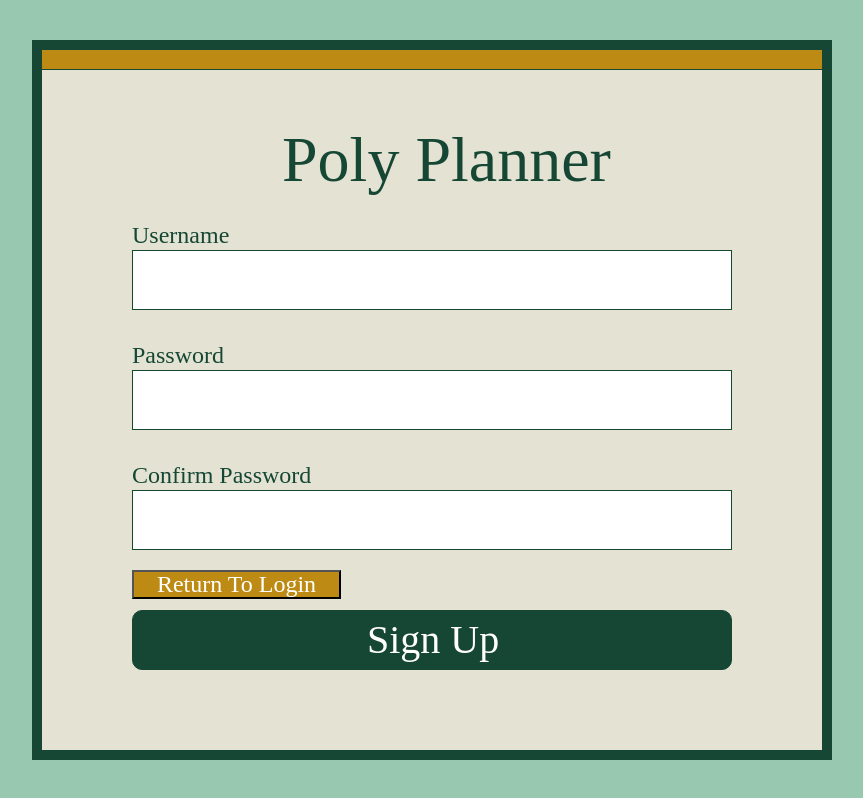
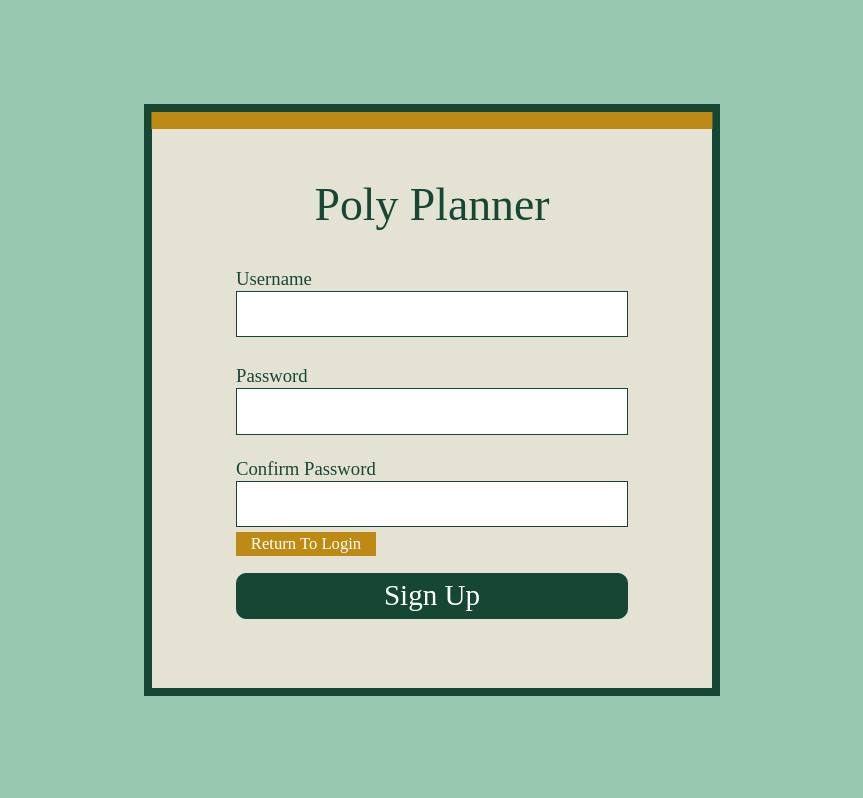
Before and after one commit to KevinBeltran23/csc307_154734, a React (Vite) app in the folder packages/react-frontend/: page /signup in a window 1280 px wide. Shown: the whole page, without its empty margins (208-1071 px from the left). Built offline with nearby package versions, Linux system fonts and the light colour scheme.

Commit message:
resizing

```diff
--- a/packages/react-frontend/src/components/Login.css
+++ b/packages/react-frontend/src/components/Login.css
@@ -2,55 +2,82 @@
 .login-main-box {
     box-sizing: border-box;
     position: absolute;
-    width: 800px;
-    height: 600px;
-    left: 50%; /* Center horizontally */
-    top: calc(50% - 600px / 2); /* Center vertically */
-    margin-left: -400px; /* Half of the width to offset the left position */
+    width: 45%;
+    height: 60%;
+    left: 50%;
+    top: 50%;
+    transform: translate(-50%, -50%);
     background: #e4e3d3;
-    border: 10px solid #154734;
+    border: calc(.4vw + .4vh) solid #154734;
+}
+
+/* Poly Planner */
+.login-poly-planner {
+    position: absolute;
+    left: 50%;
+    top: 22%;
+    transform: translate(-50%, -50%);
+    font-family: "Josefin Sans";
+    font-style: normal;
+    font-weight: 400;
+    font-size: calc(2.2vw + 2.2vh);
+    color: #154734;
+    white-space: nowrap; /* Prevent text from wrapping */
 }
 
 /* Username Box */
 .login-username-box {
     box-sizing: border-box;
-    position: absolute;
-    width: 600px;
-    height: 60px;
-    left: 50%; /* Center horizontally */
-    top: calc(50% - 60px / 2 - 60px); /* Center vertically */
-    margin-left: -300px; /* Half of the width to offset the left position */
+    position: relative;
+    width: 70%;
+    height: 10%;
     background: #ffffff;
     border: 1px solid #154734;
+    left: 50%;
+    top: 30%;
+    transform: translateX(-50%);
 }
 
 /* Password Box */
 .login-password-box {
     box-sizing: border-box;
     position: absolute;
-    width: 600px;
-    height: 60px;
-    left: 50%; /* Center horizontally */
-    top: calc(50% - 60px / 2 + 60px); /* Center vertically */
-    margin-left: -300px; /* Half of the width to offset the left position */
+    width: 70%;
+    height: 10%;
     background: #ffffff;
     border: 1px solid #154734;
+    left: 50%;
+    top: 55%;
+    transform: translateX(-50%);
 }
 
-/* login Box */
+/* Login Box */
 .login-login-box {
     box-sizing: border-box;
     position: absolute;
-    width: 600px;
-    height: 60px;
-    left: 50%; /* Center horizontally */
-    top: calc(50% - 60px / 2 + 180px); /* Center vertically */
-    margin-left: -300px; /* Half of the width to offset the left position */
+    width: 70%;
+    height: 10%;
+    left: 50%;
+    top: 75%;
+    transform: translateX(-50%);
     background: #154734;
     border: 1px solid #154734;
     border-radius: 10px;
-    cursor: pointer; /* Change cursor to pointer */
-    transition: background-color 0.3s; /* Smooth transition for background color change */
+    cursor: pointer;
+    transition: background-color 0.3s;
+    display: flex; /* Add flex display */
+    justify-content: center; /* Center horizontally */
+    align-items: center; /* Center vertically */
+}
+
+/* Login */
+.login-login {
+    font-family: "Josefin Sans";
+    font-style: normal;
+    font-weight: 400;
+    font-size: calc(1.4vw + 1.4vh);
+    color: #ffffff;
+    white-space: nowrap;
 }
 
 /* Change background color when hovered over */
@@ -61,50 +88,24 @@
 /* Gold Box */
 .login-gold-box {
     box-sizing: border-box;
-    position: absolute;
-    width: 800px;
-    height: 30px;
-    left: 50%; /* Center horizontally */
-    top: calc(50% - 30px / 2 - 285px); /* Center vertically */
-    margin-left: -400px; /* Half of the width to offset the left position */
+    position: relative;
+    width: 100%;
+    height: 5%;
+    left: 50%;
+    top: 0%;
+    transform: translateX(-50%);
     background: #bd8b13;
-    border-width: 10px 10px 1px 10px;
-    border-style: solid;
-    border-color: #154734;
-}
-
-/* Poly Planner */
-.login-poly-planner {
-    position: absolute;
-    width: 400px;
-    height: 100px;
-    left: 50%; /* Center horizontally */
-    top: calc(50% - 100px / 2 - 180px); /* Center vertically */
-    margin-left: -150px; /* Half of the width to offset the left position */
-    font-family: "Josefin Sans";
-    font-style: normal;
-    font-weight: 400;
-    font-size: 64px;
-    line-height: 64px;
-    display: flex;
-    align-items: center;
-    text-align: center;
-    color: #154734;
 }
 
 /* Username */
 .login-username {
     position: absolute;
-    width: 150px;
-    height: 50px;
-    left: 50%; /* Center horizontally */
-    top: calc(50% - 50px / 2 - 105px); /* Center vertically */
-    margin-left: -300px; /* Half of the width to offset the left position */
+    left: 15%;
+    top: 30%;
     font-family: "Josefin Sans";
     font-style: normal;
     font-weight: 400;
-    font-size: 24px;
-    line-height: 24px;
+    font-size: calc(0.9vw + 0.9vh);
     display: flex;
     align-items: center;
     text-align: center;
@@ -114,58 +115,45 @@
 /* Password */
 .login-password {
     position: absolute;
-    width: 150px;
-    height: 50px;
-    left: 50%; /* Center horizontally */
-    top: calc(50% - 50px / 2 + 15px); /* Center vertically */
-    margin-left: -300px; /* Half of the width to offset the left position */
+    left: 15%;
+    top: 50%;
     font-family: "Josefin Sans";
     font-style: normal;
     font-weight: 400;
-    font-size: 24px;
-    line-height: 24px;
+    font-size: calc(0.9vw + 0.9vh);
     display: flex;
     align-items: center;
     text-align: center;
     color: #154734;
 }
 
-/* login */
-.login-login {
-    position: absolute;
-    width: 400px;
-    height: 0px;
-    left: 50%; /* Center horizontally */
-    top: calc(50% - 100px / 2 + 180px); /* Center vertically */
-    margin-left: -65px; /* Half of the width to offset the left position */
-    margin-top: -130px; /* Half of the width to offset the left position */
-    font-family: "Josefin Sans";
-    font-style: normal;
-    font-weight: 400;
-    font-size: 40px;
-    line-height: 40px;
-    display: flex;
-    align-items: center;
-    text-align: center;
-    color: #ffffff;
-}
 
 /* Error Message */
 .login-error-message {
     position: absolute;
-    bottom: 20px; /* Adjust as needed */
+    top: 90%; /* Adjust as needed */
     left: 50%;
     transform: translateX(-50%);
     background-color: #ffc0cb; /* Light pink */
-    padding: 5px;
+    z-index: 90;
+    font-size: calc(0.6vw + 0.6vh);
+    width: 25%;
+    height: 5%;
+    display: flex;
+    flex-direction: row;
+    align-items: center;
+    justify-content: center;
+    box-sizing: border-box;
+    text-align: center;
+    white-space: nowrap;
 }
 
+/* Register Button */
 .login-register-button {
-    width: 209px;
-    height: 29px;
-    padding: 10px;
-    margin-left: 90px; /* Half of the width to offset the left position */
-    margin-top: 400px; /* Half of the width to offset the left position */
+    width: 25%;
+    height: 5.5%;
+    left: 15%;
+    top: 68%;
     position: absolute;
     background-color: #bd8b13;
     display: flex;
@@ -175,12 +163,13 @@
     box-sizing: border-box;
     cursor: pointer;
     text-align: center;
-    font-size: 24px;
+    font-size: calc(0.8vw + 0.8vh);
     color: #fff;
     font-family: "Josefin Sans";
+    border: none;
 }
 
 /* Change background color when hovered over */
 .login-register-button:hover {
-    background: #282b0d;
+    background: #dfa51d;
 }
--- a/packages/react-frontend/src/components/SignUp.css
+++ b/packages/react-frontend/src/components/SignUp.css
@@ -2,63 +2,97 @@
 .signup-main-box {
     box-sizing: border-box;
     position: absolute;
-    width: 800px;
-    height: 720px;
-    left: 50%; /* Center horizontally */
-    top: calc(50% - 600px / 2); /* Center vertically */
-    margin-left: -400px; /* Half of the width to offset the left position */
-    margin-top: -60px; /* Half of the width to offset the left position */
-
+    width: 45%;
+    height: 74%;
+    left: 50%;
+    top: 50%;
+    transform: translate(-50%, -50%);
     background: #e4e3d3;
-    border: 10px solid #154734;
+    border: calc(.4vw + .4vh) solid #154734;
 }
 
 /* Username Box */
 .signup-username-box {
     box-sizing: border-box;
-    position: absolute;
-    width: 600px;
-    height: 60px;
-    left: 50%; /* Center horizontally */
-    top: calc(50% - 60px / 2 - 60px); /* Center vertically */
-    margin-left: -300px; /* Half of the width to offset the left position */
-    margin-top: -60px; /* Half of the width to offset the left position */
-
+    position: relative;
+    width: 70%;
+    height: 8%;
     background: #ffffff;
     border: 1px solid #154734;
+    left: 50%;
+    top: 28%;
+    transform: translateX(-50%);
 }
 
 /* Password Box */
 .signup-password-box {
     box-sizing: border-box;
     position: absolute;
-    width: 600px;
-    height: 60px;
-    left: 50%; /* Center horizontally */
-    top: calc(50% - 60px / 2 + 60px); /* Center vertically */
-    margin-left: -300px; /* Half of the width to offset the left position */
-    margin-top: -60px; /* Half of the width to offset the left position */
-
+    width: 70%;
+    height: 8%;
     background: #ffffff;
     border: 1px solid #154734;
+    left: 50%;
+    top: 48%;
+    transform: translateX(-50%);
 }
 
-/* signup Box */
-.signup-login-box {
+/* Password Box */
+.signup-confirm-password-box {
     box-sizing: border-box;
     position: absolute;
-    width: 600px;
-    height: 60px;
-    left: 50%; /* Center horizontally */
-    top: calc(50% - 60px / 2 + 180px); /* Center vertically */
-    margin-left: -300px; /* Half of the width to offset the left position */
-    margin-top: 60px; /* Half of the width to offset the left position */
+    width: 70%;
+    height: 8%;
+    background: #ffffff;
+    border: 1px solid #154734;
+    left: 50%;
+    top: 64%;
+    transform: translateX(-50%);
+}
 
-    background: #154734;
-    border: 1px solid #154734;
-    border-radius: 10px;
-    cursor: pointer; /* Change cursor to pointer */
-    transition: background-color 0.3s; /* Smooth transition for background color change */
+/* Username */
+.signup-username {
+    position: absolute;
+    left: 15%;
+    top: 27%;
+    font-family: "Josefin Sans";
+    font-style: normal;
+    font-weight: 400;
+    font-size: calc(0.9vw + 0.9vh);
+    display: flex;
+    align-items: center;
+    text-align: center;
+    color: #154734;
+}
+
+/* Password */
+.signup-password {
+    position: absolute;
+    left: 15%;
+    top: 44%;
+    font-family: "Josefin Sans";
+    font-style: normal;
+    font-weight: 400;
+    font-size: calc(0.9vw + 0.9vh);
+    display: flex;
+    align-items: center;
+    text-align: center;
+    color: #154734;
+}
+
+/* Password */
+.signup-confirm-password {
+    position: absolute;
+    left: 15%;
+    top: 60%;
+    font-family: "Josefin Sans";
+    font-style: normal;
+    font-weight: 400;
+    font-size: calc(0.9vw + 0.9vh);
+    display: flex;
+    align-items: center;
+    text-align: center;
+    color: #154734;
 }
 
 /* Change background color when hovered over */
@@ -70,154 +104,82 @@
 .signup-gold-box {
     box-sizing: border-box;
     position: relative;
-    width: 800px;
-    height: 30px;
-    left: 50%; /* Center horizontally */
-    top: calc(50% - 30px / 2 - 285px); /* Center vertically */
-    margin-left: -400px; /* Half of the width to offset the left position */
-    margin-top: -60px; /* Half of the width to offset the left position */
+    width: 100.2%;
+    height: 3%;
+    left: 50%;
+    top: 0%;
+    transform: translateX(-50%);
     background: #bd8b13;
-    border-width: 10px 10px 1px 10px;
-    border-style: solid;
-    border-color: #154734;
 }
 
 /* Poly Planner */
 .signup-poly-planner {
     position: absolute;
-    width: 400px;
-    height: 100px;
-    left: 50%; /* Center horizontally */
-    top: calc(50% - 100px / 2 - 180px); /* Center vertically */
-    margin-left: -150px; /* Half of the width to offset the left position */
-    margin-top: -60px; /* Half of the width to offset the left position */
+    left: 50%;
+    top: 16%;
+    transform: translate(-50%, -50%);
     font-family: "Josefin Sans";
     font-style: normal;
     font-weight: 400;
-    font-size: 64px;
-    line-height: 64px;
-    display: flex;
-    align-items: center;
-    text-align: center;
+    font-size: calc(2.2vw + 2.2vh);
     color: #154734;
+    white-space: nowrap; /* Prevent text from wrapping */
 }
 
-/* Username */
-.signup-username {
+/* signup Box */
+.signup-login-box {
+    box-sizing: border-box;
     position: absolute;
-    width: 150px;
-    height: 50px;
-    left: 50%; /* Center horizontally */
-    top: calc(50% - 50px / 2 - 105px); /* Center vertically */
-    margin-left: -300px; /* Half of the width to offset the left position */
-    margin-top: -60px; /* Half of the width to offset the left position */
-
-    font-family: "Josefin Sans";
-    font-style: normal;
-    font-weight: 400;
-    font-size: 24px;
-    line-height: 24px;
-    display: flex;
-    align-items: center;
-    text-align: center;
-    color: #154734;
-}
-
-/* Password */
-.signup-password {
-    position: absolute;
-    width: 150px;
-    height: 50px;
-    left: 50%; /* Center horizontally */
-    top: calc(50% - 50px / 2 + 15px); /* Center vertically */
-    margin-left: -300px; /* Half of the width to offset the left position */
-    margin-top: -60px; /* Half of the width to offset the left position */
-
-    font-family: "Josefin Sans";
-    font-style: normal;
-    font-weight: 400;
-    font-size: 24px;
-    line-height: 24px;
-    display: flex;
-    align-items: center;
-    text-align: center;
-    color: #154734;
+    width: 70%;
+    height: 8%;
+    left: 50%;
+    top: 80%;
+    transform: translateX(-50%);
+    background: #154734;
+    border: 1px solid #154734;
+    border-radius: 10px;
+    cursor: pointer;
+    transition: background-color 0.3s;
+    display: flex; /* Add flex display */
+    justify-content: center; /* Center horizontally */
+    align-items: center; /* Center vertically */
 }
 
 /* signup */
 .signup-login {
-    position: absolute;
-    width: 400px;
-    height: 0px;
-    left: 50%; /* Center horizontally */
-    top: calc(50% - 100px / 2 + 180px); /* Center vertically */
-    margin-left: -65px; /* Half of the width to offset the left position */
-    margin-top: -130px; /* Half of the width to offset the left position */
     font-family: "Josefin Sans";
     font-style: normal;
     font-weight: 400;
-    font-size: 40px;
-    line-height: 40px;
-    display: flex;
-    align-items: center;
-    text-align: center;
+    font-size: calc(1.4vw + 1.4vh);
     color: #ffffff;
-}
-
-/* Password */
-.signup-confirm-password {
-    position: absolute;
-    width: 300px;
-    height: 50px;
-    left: 50%; /* Center horizontally */
-    top: calc(50% - 50px / 2 + 135px); /* Center vertically */
-    margin-left: -300px; /* Half of the width to offset the left position */
-    margin-top: -60px; /* Half of the width to offset the left position */
-
-    font-family: "Josefin Sans";
-    font-style: normal;
-    font-weight: 400;
-    font-size: 24px;
-    line-height: 24px;
-    display: flex;
-    align-items: center;
-    text-align: center;
-    color: #154734;
-}
-
-/* Confirm Password */
-.signup-confirm-password-box {
-    box-sizing: border-box;
-    position: absolute;
-    width: 600px;
-    height: 60px;
-    left: 50%; /* Center horizontally */
-    top: calc(50% - 60px / 2 + 180px); /* Center vertically */
-    margin-left: -300px; /* Half of the width to offset the left position */
-    margin-top: -60px; /* Half of the width to offset the left position */
-
-    background: #ffffff;
-    border: 1px solid #154734;
+    white-space: nowrap;
 }
 
 /* Error Message */
 .signup-error-message {
     position: absolute;
-    bottom: 20px; /* Adjust as needed */
+    top: 92%; /* Adjust as needed */
     left: 50%;
-    margin-top: 120px; /* Half of the width to offset the left position */
-
     transform: translateX(-50%);
     background-color: #ffc0cb; /* Light pink */
-    padding: 5px;
+    z-index: 90;
+    font-size: calc(0.6vw + 0.6vh);
+    width: 25%;
+    height: 5%;
+    display: flex;
+    flex-direction: row;
+    align-items: center;
+    justify-content: center;
+    box-sizing: border-box;
+    text-align: center;
+    white-space: nowrap;
 }
 
 .signup-return-button {
-    width: 209px;
-    height: 29px;
-    padding: 10px;
-    margin-left: 90px; /* Half of the width to offset the left position */
-    margin-top: 550px; /* Half of the width to offset the left position */
+    width: 25%;
+    height: 4%;
+    left: 15%;
+    top: 73%;
     position: absolute;
     background-color: #bd8b13;
     display: flex;
@@ -227,9 +189,10 @@
     box-sizing: border-box;
     cursor: pointer;
     text-align: center;
-    font-size: 24px;
+    font-size: calc(0.8vw + 0.8vh);
     color: #fff;
     font-family: "Josefin Sans";
+    border: none;
 }
 
 /* Change background color when hovered over */
--- a/packages/react-frontend/src/pages/Login.jsx
+++ b/packages/react-frontend/src/pages/Login.jsx
@@ -43,8 +43,6 @@ function Login(props) {
     }
 
     return (
-        <div className="login-position-relative">
-            {/* Main Box */}
         <div className="login-main-box">
             {/* Gold Box */}
             <div className="login-gold-box"></div>
@@ -81,7 +79,7 @@ function Login(props) {
 
             {/* Login Box */}
             <button className="login-login-box" onClick={submitForm}>
-                    <p className="login-login">Login</p>
+                <span className="login-login">Login</span>
             </button>
 
             {/* Register Button */}
@@ -92,7 +90,6 @@ function Login(props) {
                 <p className="login-register-text">Create Account</p>
             </button>
         </div>
-        </div>
     );
 }
 
```
Also changed, not shown: packages/react-frontend/src/components/Monthly.css (line endings or trailing spaces), packages/react-frontend/src/components/Weekly.css (line endings or trailing spaces). Lines whose indentation alone changed are shown as unchanged.
